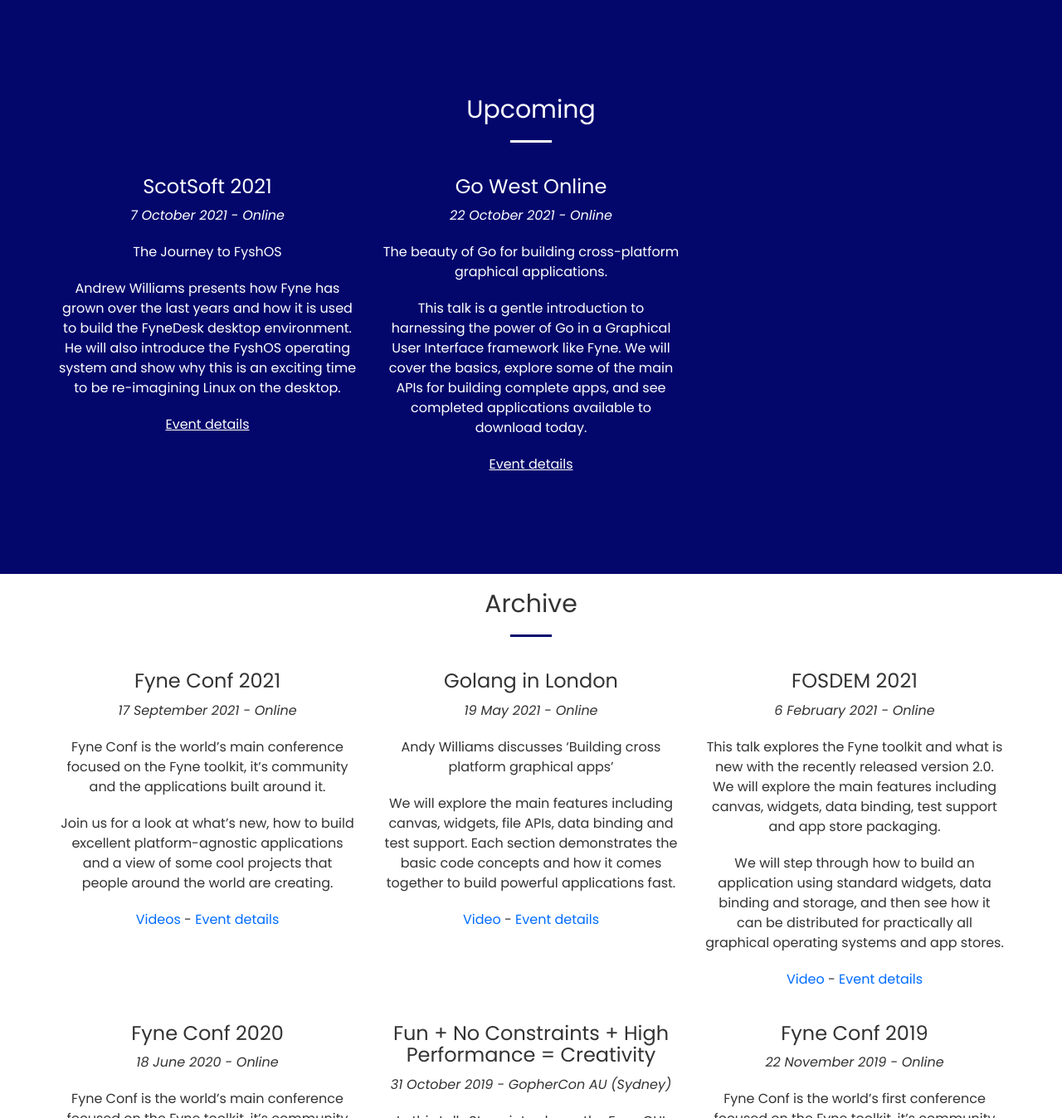
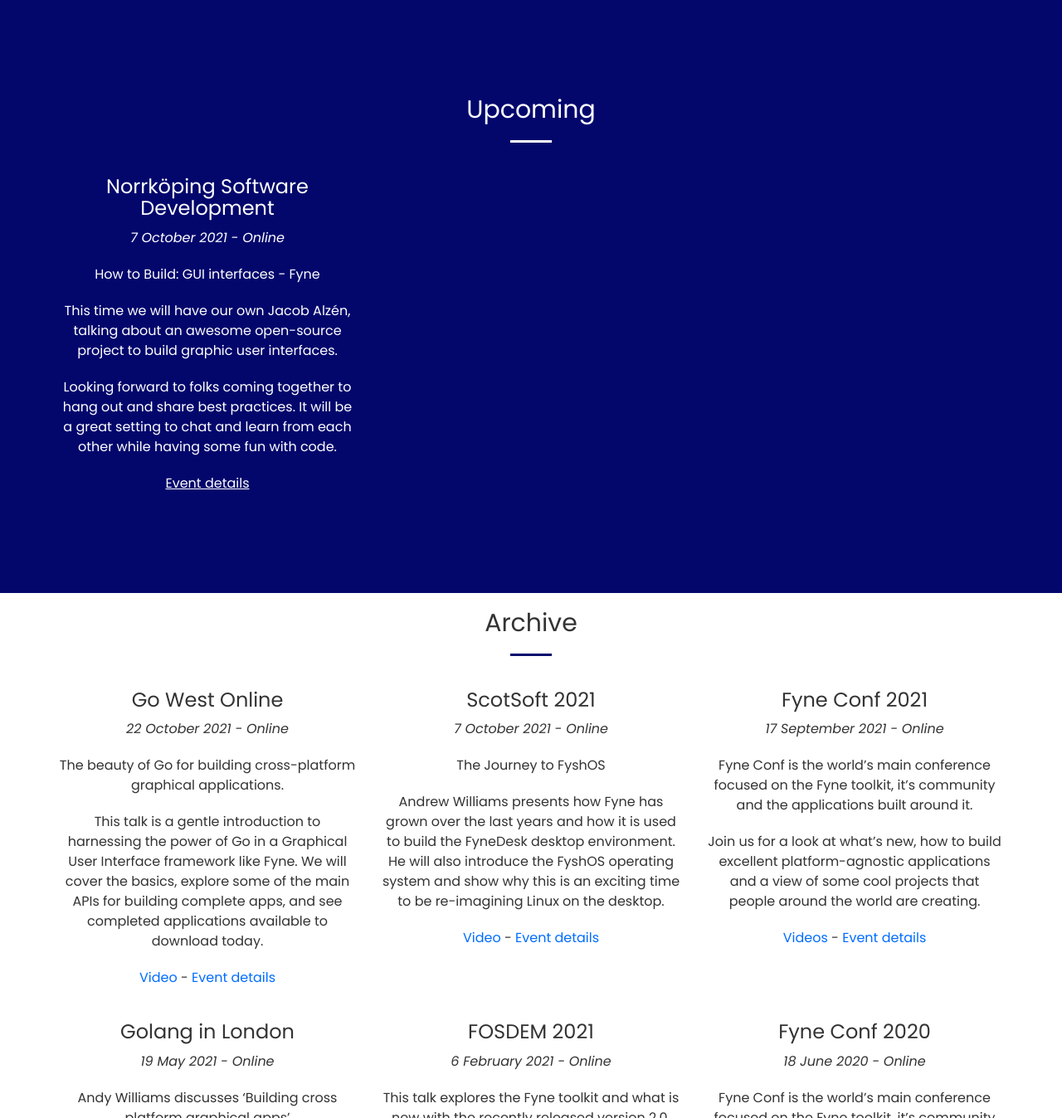
Before and after one commit to fyne-io/fyne-io.github.io, a Jekyll site: the page built from events/index.md, in a window 1280 px wide and 1400 px high, scrolled down 288 px, cut to the strip 52-1400 px from the top of the window. Shown: the whole strip at 83% size. Built offline with Jekyll 4.4.1, drawn with Linux system fonts in a browser that asks for light colours.

Commit message:
Update events and copy

```diff
--- a/events/index.md
+++ b/events/index.md
@@ -23,28 +23,20 @@
 <div class="row">
 
 <div class="col-lg-4 text-center" markdown="1">
-### ScotSoft 2021
+### Norrköping Software Development
 
 *7 October 2021 - Online*
 
-The Journey to FyshOS
+How to Build: GUI interfaces - Fyne
 
-Andrew Williams presents how Fyne has grown over the last years and how it is used to build the FyneDesk desktop environment.
-He will also introduce the FyshOS operating system and show why this is an exciting time to be re-imagining Linux on the desktop.
+This time we will have our own Jacob Alzén, talking about an awesome open-source project to build graphic user interfaces.
 
-[Event details](https://scotsoft.scot)
+Looking forward to folks coming together to hang out and share best practices. It will be a great setting to chat and learn from each other while having some fun with code.
+
+[Event details](https://www.meetup.com/Norrkoping-Software-Development/events/281349094/)
 </div>
 
 <div class="col-lg-4 text-center" markdown="1">
-### Go West Online
-
-*22 October 2021 - Online*
-
-The beauty of Go for building cross-platform graphical applications.
-
-This talk is a gentle introduction to harnessing the power of Go in a Graphical User Interface framework like Fyne. We will cover the basics, explore some of the main APIs for building complete apps, and see completed applications available to download today.
-
-[Event details](https://www.gowestconf.com/)
 </div>
 
 <div class="col-lg-4 text-center" markdown="1">
@@ -70,6 +62,31 @@
 <div class="row">
 
 <div class="col-lg-4 text-center" markdown="1">
+### Go West Online
+
+*22 October 2021 - Online*
+
+The beauty of Go for building cross-platform graphical applications.
+
+This talk is a gentle introduction to harnessing the power of Go in a Graphical User Interface framework like Fyne. We will cover the basics, explore some of the main APIs for building complete apps, and see completed applications available to download today.
+
+[Video](https://www.youtube.com/watch?v=VESXrgCW50g) - [Event details](https://www.gowestconf.com/)
+</div>
+
+<div class="col-lg-4 text-center" markdown="1">
+### ScotSoft 2021
+
+*7 October 2021 - Online*
+
+The Journey to FyshOS
+
+Andrew Williams presents how Fyne has grown over the last years and how it is used to build the FyneDesk desktop environment.
+He will also introduce the FyshOS operating system and show why this is an exciting time to be re-imagining Linux on the desktop.
+
+[Video](https://www.youtube.com/watch?v=PM5eoUbAX74) - [Event details](https://scotsoft.scot)
+</div>
+
+<div class="col-lg-4 text-center" markdown="1">
 ### Fyne Conf 2021
 
 *17 September 2021 - Online*
@@ -82,6 +99,11 @@
 [Videos](https://www.youtube.com/watch?v=viKut3CsmgA&list=PLjpijTpXl1_p6Jq4_wFTinNT3RWVQ3BLu) - [Event details](https://conf.fyne.io)
 </div>
 
+</div>
+</div>
+
+<div class="container">
+<div class="row">
 
 <div class="col-lg-4 text-center" markdown="1">
 ### Golang in London
@@ -110,11 +132,6 @@
 [Event details](https://fosdem.org/2021/schedule/event/goguifyne/)
 </div>
 
-</div>
-</div>
-
-<div class="container">
-<div class="row">
 
 <div class="col-lg-4 text-center" markdown="1">
 ### Fyne Conf 2020
@@ -129,6 +146,12 @@
 [Videos](https://www.youtube.com/watch?v=0c2vsAiNxRk&list=PLjpijTpXl1_oqeLgMmAZE4l_2D7xtDzm0) -
 [Event details](https://conf.fyne.io/archive/2020)
 </div>
+
+</div>
+</div>
+
+<div class="container">
+<div class="row">
 
 <div class="col-lg-4 text-center" markdown="1">
 ### Fun + No Constraints + High Performance = Creativity
@@ -160,12 +183,6 @@
 [Event details](https://conf.fyne.io/archive/2019)
 </div>
 
-</div>
-</div>
-
-<div class="container">
-<div class="row">
-
 <div class="col-lg-4 text-center" markdown="1">
 ### A Fyne User Interface
 
@@ -175,6 +192,12 @@
 
 [Event details](https://www.meetup.com/golangvan/events/263156126/)
 </div>
+
+</div>
+</div>
+
+<div class="container">
+<div class="row">
 
 <div class="col-lg-4 text-center" markdown="1">
 ### Easily build cross platform graphical applictions with Fyne
@@ -197,12 +220,6 @@
 [Event details](https://www.meetup.com/Edinburgh-Golang-meetup/events/263200722/)
 </div>
 
-</div>
-</div>
-
-<div class="container">
-<div class="row">
-
 <div class="col-lg-4 text-center" markdown="1">
 ### Introducing Fyne
 
@@ -213,11 +230,8 @@
 [Event details](https://www.meetup.com/Edinburgh-Golang-meetup/events/252225515/)
 </div>
 
-<div class="col-lg-4 text-center" markdown="1">
-</div>
-
-<div class="col-lg-4 text-center" markdown="1">
-</div>
+<!-- <div class="col-lg-4 text-center" markdown="1">
+</div> -->
 
 </div>
 </div>
```
Also changed, not shown: index.md (+1 -1 lines).
